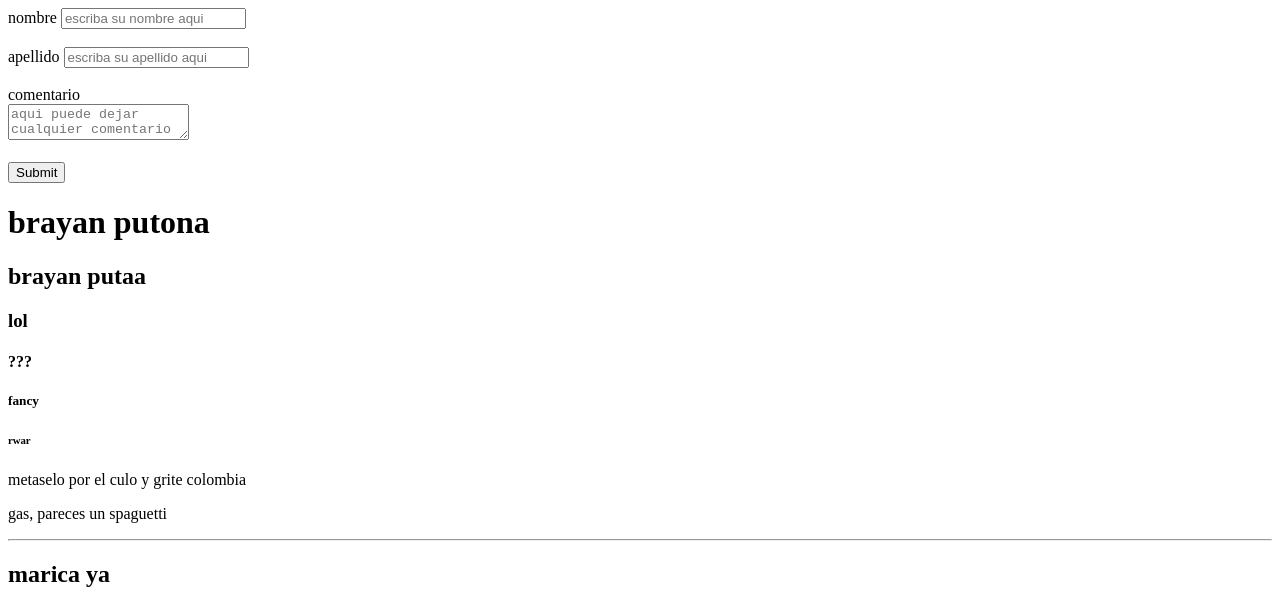
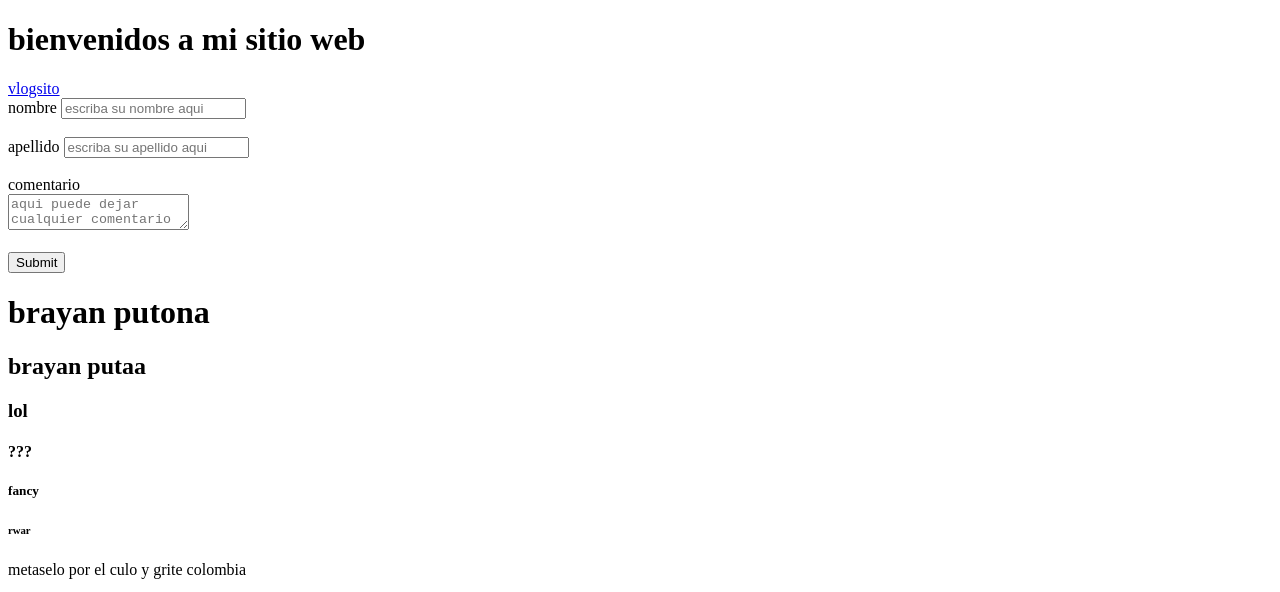
Before and after one commit to alecitocam/personalspace, a plain HTML site: page index.html in a window 1280 px wide. Shown: the top 592 px of the page. Drawn offline with Linux system fonts and the light colour scheme.

Commit message:
Update index.html

```diff
--- a/index.html
+++ b/index.html
@@ -4,6 +4,8 @@
     <title>la primera pagina de la putingeniera</title>
 </head>
 <body>
+    <h1>bienvenidos a mi sitio web</h1>
+    <a target="_blank" title="haz clic aqui para ver mi vlog" href="https://alecitocam.github.io/vlooog/vlogsito">vlogsito</a>
     <form action="/formulario" method="post">
         <label for="nombre">nombre</label>
         <input type="" id="nombre" name="nombre" placeholder="escriba su nombre aqui"> <br>
@@ -33,6 +35,8 @@
     cuas cuas
     <a target="_blank" href="https://www.roblox.com">pa jugar robloxito hagan clic aqui vvs</a>
     <img src="gfriend.jpg" width="400"> <br>
+
     <br>
 </body>
+
 </html>
```
